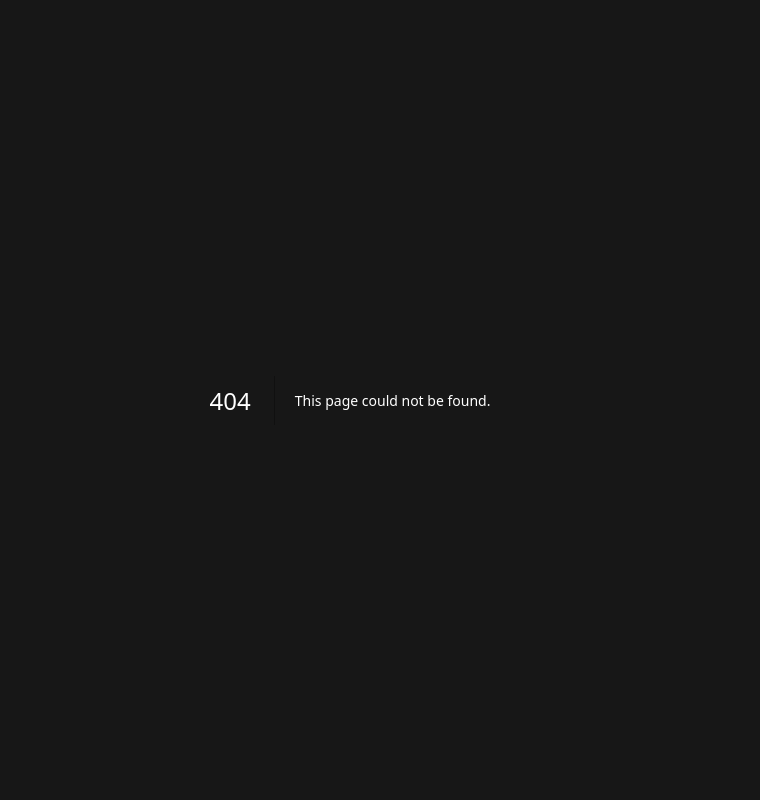
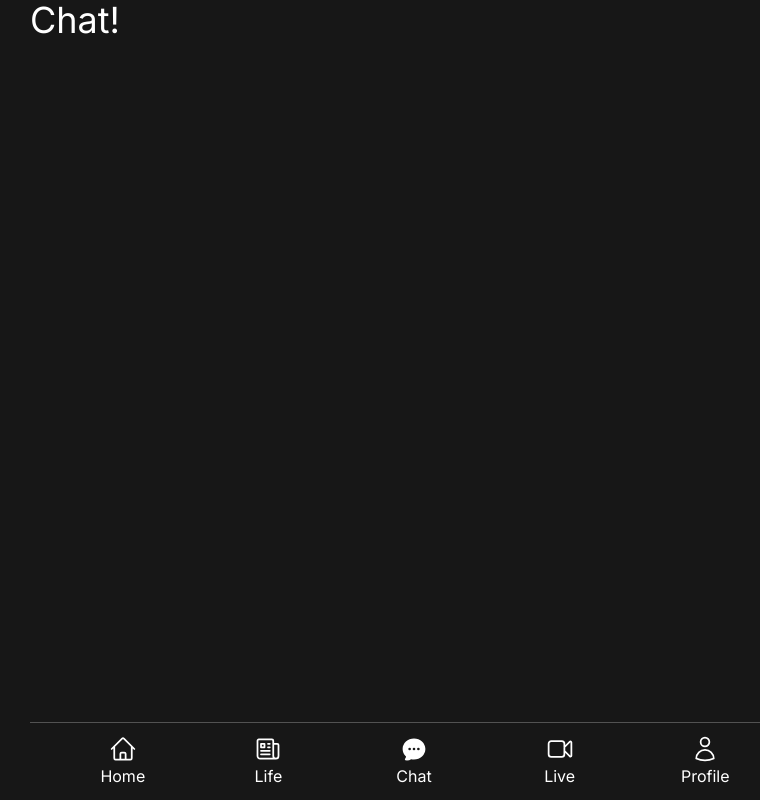
Before and after one commit to applic8ion/carrot-market-reloaded, a Next.js app: page /chat in a window 1280 px wide. Before the commit this address had no page. Shown: the whole page, without its empty margins (290-1050 px from the left). Built offline with nearby package versions, Linux system fonts and the light colour scheme.

Commit message:
update until 10.1 Tab Bar

```diff
--- a/components/tab-bar.tsx
+++ b/components/tab-bar.tsx
@@ -1,16 +1,28 @@
 "use client";
 
-import { HomeIcon as SolidHomeIcon } from "@heroicons/react/24/solid";
-import { HomeIcon as OutlineHomeIcon } from "@heroicons/react/24/outline";
+import {
+  HomeIcon as SolidHomeIcon,
+  NewspaperIcon as SolidNewspaperIcon,
+  ChatBubbleOvalLeftEllipsisIcon as SolidChatBubbleOvalLeftEllipsisIcon,
+  VideoCameraIcon as SolidVideoCameraIcon,
+  UserIcon as SolidUserIcon,
+} from "@heroicons/react/24/solid";
+import {
+  HomeIcon as OutlineHomeIcon,
+  NewspaperIcon as OutlineNewspaperIcon,
+  ChatBubbleOvalLeftEllipsisIcon as OutlineChatBubbleOvalLeftEllipsisIcon,
+  VideoCameraIcon as OutlineVideoCameraIcon,
+  UserIcon as OutlineUserIcon,
+} from "@heroicons/react/24/outline";
 import Link from "next/link";
 import { usePathname } from "next/navigation";
 
 export default function TabBar() {
   const pathname = usePathname();
   return (
-    <div className="fixed bottom-0 w-full mx-auto max-w-screen-md grid grid-cols-5 border-neutral-600 border-t px-5 py-3">
-      <Link href="/check" className="flex flex-col items-center gap-px">
-        {pathname === "/check" ? (
+    <div className="fixed bottom-0 w-full mx-auto max-w-screen-md grid grid-cols-5 border-neutral-600 border-t px-5 py-3 *:text-white">
+      <Link href="/checks" className="flex flex-col items-center gap-px">
+        {pathname === "/checks" ? (
           <SolidHomeIcon className="w-7 h-7" />
         ) : (
           <OutlineHomeIcon className="w-7 h-7" />
@@ -19,33 +31,33 @@ export default function TabBar() {
       </Link>
       <Link href="/life" className="flex flex-col items-center gap-px">
         {pathname === "/life" ? (
-          <SolidHomeIcon className="w-7 h-7" />
+          <SolidNewspaperIcon className="w-7 h-7" />
         ) : (
-          <OutlineHomeIcon className="w-7 h-7" />
+          <OutlineNewspaperIcon className="w-7 h-7" />
         )}
         <span>Life</span>
       </Link>
       <Link href="/chat" className="flex flex-col items-center gap-px">
         {pathname === "/chat" ? (
-          <SolidHomeIcon className="w-7 h-7" />
+          <SolidChatBubbleOvalLeftEllipsisIcon className="w-7 h-7" />
         ) : (
-          <OutlineHomeIcon className="w-7 h-7" />
+          <OutlineChatBubbleOvalLeftEllipsisIcon className="w-7 h-7" />
         )}
         <span>Chat</span>
       </Link>
       <Link href="/live" className="flex flex-col items-center gap-px">
         {pathname === "/live" ? (
-          <SolidHomeIcon className="w-7 h-7" />
+          <SolidVideoCameraIcon className="w-7 h-7" />
         ) : (
-          <OutlineHomeIcon className="w-7 h-7" />
+          <OutlineVideoCameraIcon className="w-7 h-7" />
         )}
         <span>Live</span>
       </Link>
       <Link href="/profile" className="flex flex-col items-center gap-px">
         {pathname === "/profile" ? (
-          <SolidHomeIcon className="w-7 h-7" />
+          <SolidUserIcon className="w-7 h-7" />
         ) : (
-          <OutlineHomeIcon className="w-7 h-7" />
+          <OutlineUserIcon className="w-7 h-7" />
         )}
         <span>Profile</span>
       </Link>
--- a/middleware.ts
+++ b/middleware.ts
@@ -23,7 +23,7 @@ export async function middleware(request: NextRequest) {
     }
   } else {
     if (isPublicUrl) {
-      return NextResponse.redirect(new URL("/products", request.url));
+      return NextResponse.redirect(new URL("/checks", request.url));
     }
   }
 }
```
Also changed, not shown: app/(tabs)/chat/page.tsx (renamed from app/(tabs)/chats/page.tsx).
